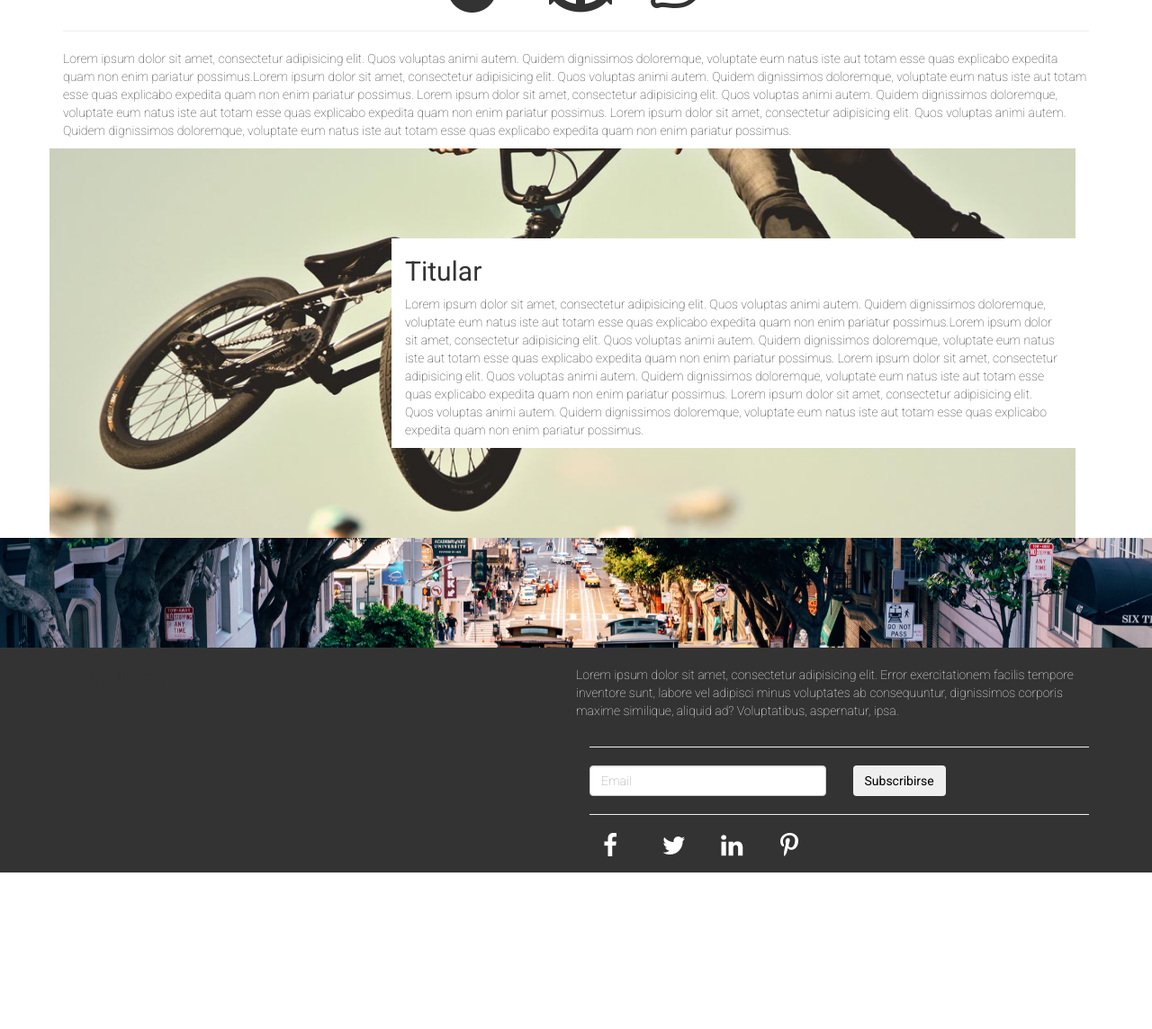
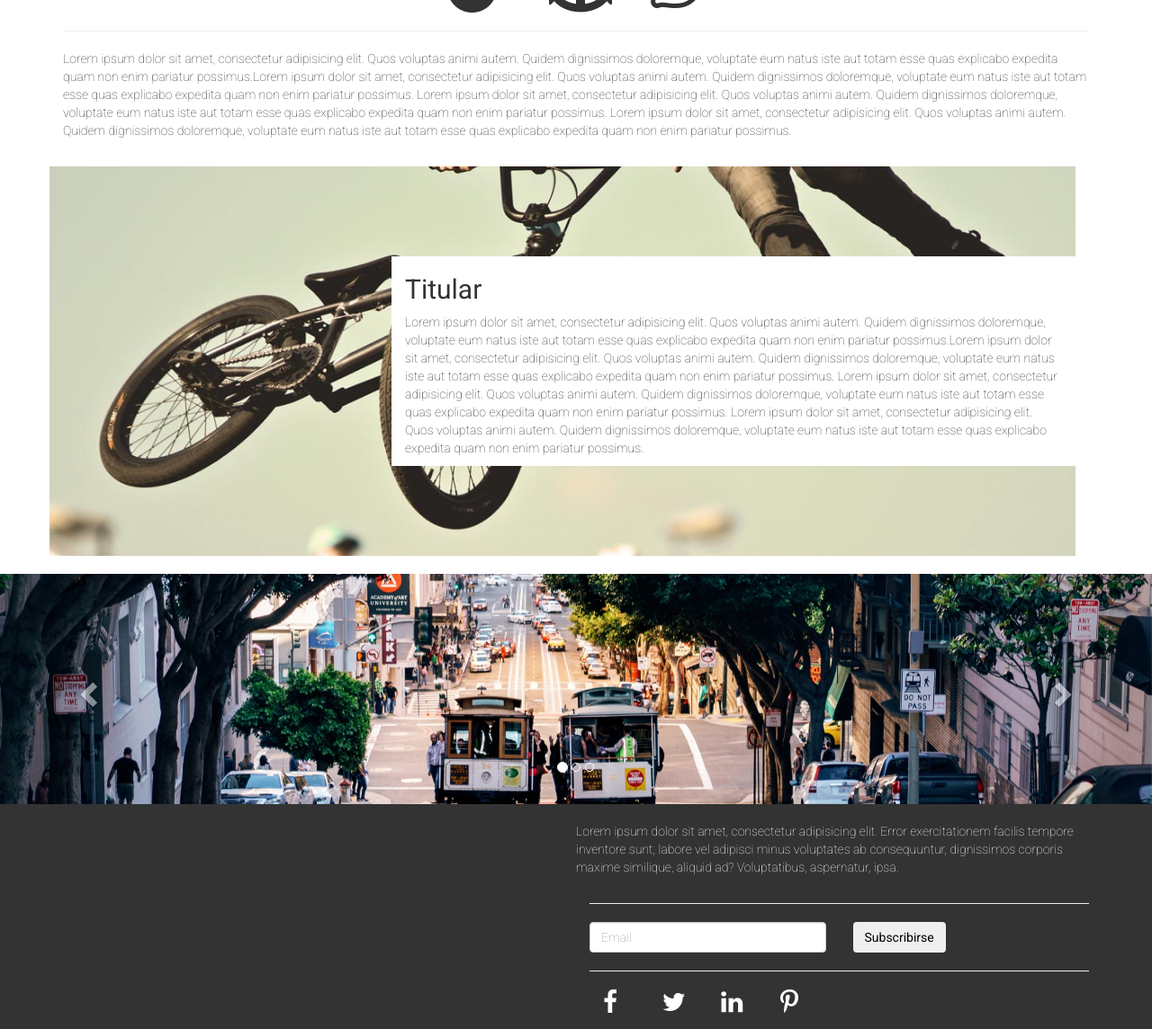
Before and after one commit to albertocaste/waypoints, a PHP site: page / in a window 1280 px wide. Shown: the part 1442-2586 px from the top of the page at 90% size. Before the commit the page ends 2412 px from the top, so only its background shows below. Run offline with PHP 8.4, Linux system fonts and the light colour scheme.

Commit message:
Tercer commit

```diff
--- a/css/style.css
+++ b/css/style.css
@@ -50,16 +50,9 @@ h3 {
 	padding-bottom: 100px;
 }
 
+
 #txt_bmx{
 	background: #ffffff;
-}
-
-#tram{
-	width: 100%;
-	background: url(../img/tram.jpg)no-repeat center center;
-	background-size: cover;
-	padding-top: 50px;
-	padding-bottom: 50px;
 }
 
 .logo {
@@ -107,6 +100,11 @@ h3 {
 .col:hover > .overlay {
 	opacity: 1;
 	transition: opacity: 0.8s;
+}
+.carousel-inner{
+	height: 20vw;
+	overflow: hidden;
+	cursor: pointer;
 }
 
 .col img {
@@ -170,6 +168,7 @@ h3 {
  }
 
 
+
 footer {
 	color: white;
 	background: #333333;
--- a/index.php
+++ b/index.php
@@ -9,6 +9,8 @@
 	<link rel="stylesheet" href="css/font-awesome.min.css">
 <!-- JQuery -->
 	<script	  src="http://code.jquery.com/jquery-1.12.4.min.js" integrity="sha256-ZosEbRLbNQzLpnKIkEdrPv7lOy9C27hHQ+Xp8a4MxAQ=" crossorigin="anonymous"></script>
+<!-- JQuery Boostrap -->
+	<script src="https://maxcdn.bootstrapcdn.com/bootstrap/3.3.7/js/bootstrap.min.js"></script>
 <!-- Bootstrap -->
 	<link href="https://maxcdn.bootstrapcdn.com/bootstrap/3.3.7/css/bootstrap.min.css" rel="stylesheet" integrity="sha384-BVYiiSIFeK1dGmJRAkycuHAHRg32OmUcww7on3RYdg4Va+PmSTsz/K68vbdEjh4u" crossorigin="anonymous">
 <!-- Link wWaypoints JS -->
@@ -62,6 +64,7 @@
 		});
 	</script>
 <!-- -->
+<link href="https://fonts.googleapis.com/css?family=Pacifico" rel="stylesheet">
 </head>
 <body>
 
@@ -132,11 +135,12 @@
 				<div class="col-xs-12">
 					<p>Lorem ipsum dolor sit amet, consectetur adipisicing elit. Quos voluptas animi autem. Quidem dignissimos doloremque, voluptate eum natus iste aut totam esse quas explicabo expedita quam non enim pariatur possimus.Lorem ipsum dolor sit amet, consectetur adipisicing elit. Quos voluptas animi autem. Quidem dignissimos doloremque, voluptate eum natus iste aut totam esse quas explicabo expedita quam non enim pariatur possimus. Lorem ipsum dolor sit amet, consectetur adipisicing elit. Quos voluptas animi autem. Quidem dignissimos doloremque, voluptate eum natus iste aut totam esse quas explicabo expedita quam non enim pariatur possimus. Lorem ipsum dolor sit amet, consectetur adipisicing elit. Quos voluptas animi autem. Quidem dignissimos doloremque, voluptate eum natus iste aut totam esse quas explicabo expedita quam non enim pariatur possimus. </p>
 				</div>
-
+				<hr>
 			</div>
 
 		</div>
 	</section>
+	<br>
 	<section>
 		<div class="container">
 			<div id="bmx" class="row">
@@ -148,11 +152,46 @@
 			</div>
 		</div>
 	</section>
+	<br>
 	<section>
-		<div class="row">
-			<div id="tram" class="container">
-				<h3>Tram</h3>
-			</div>
+		<div id="myCarousel" class="carousel slide" data-ride="carousel">
+		   <ol class="carousel-indicators">
+		    <li data-target="#myCarousel" data-slide-to="0" class="active"></li>
+		    <li data-target="#myCarousel" data-slide-to="1"></li>
+		    <li data-target="#myCarousel" data-slide-to="2"></li>
+		  </ol>
+		  <div class="carousel-inner">
+		    <div class="item active">
+		      <img src="img/california.jpg" alt="California">
+		      <div class="carousel-caption">
+		      <h3>California</h3>
+		      </div>
+		    </div>
+
+		    <div class="item">
+		      <img src="img/new_york.jpg" alt="New York">
+		      <div class="carousel-caption">
+		      <h3>New York</h3>
+		      </div>
+		    </div>
+
+		    <div class="item">
+		      <img src="img/cuba.jpg" alt="Cuba">
+		      <div class="carousel-caption">
+		      <h3>Cuba</h3>
+		      </div>
+		    </div>
+		  </div>
+
+		  <!-- Left and right controls -->
+		  <a class="left carousel-control" href="#myCarousel" data-slide="prev">
+		    <span class="glyphicon glyphicon-chevron-left"></span>
+		    <span class="sr-only">Previous</span>
+		  </a>
+		  <a class="right carousel-control" href="#myCarousel" data-slide="next">
+		    <span class="glyphicon glyphicon-chevron-right"></span>
+		    <span class="sr-only">Next</span>
+		  </a>
 		</div>
 	</section>
 
```
Also changed, not shown: img/california.jpg (added), img/cuba.jpg (added), img/new_york.jpg (added).
